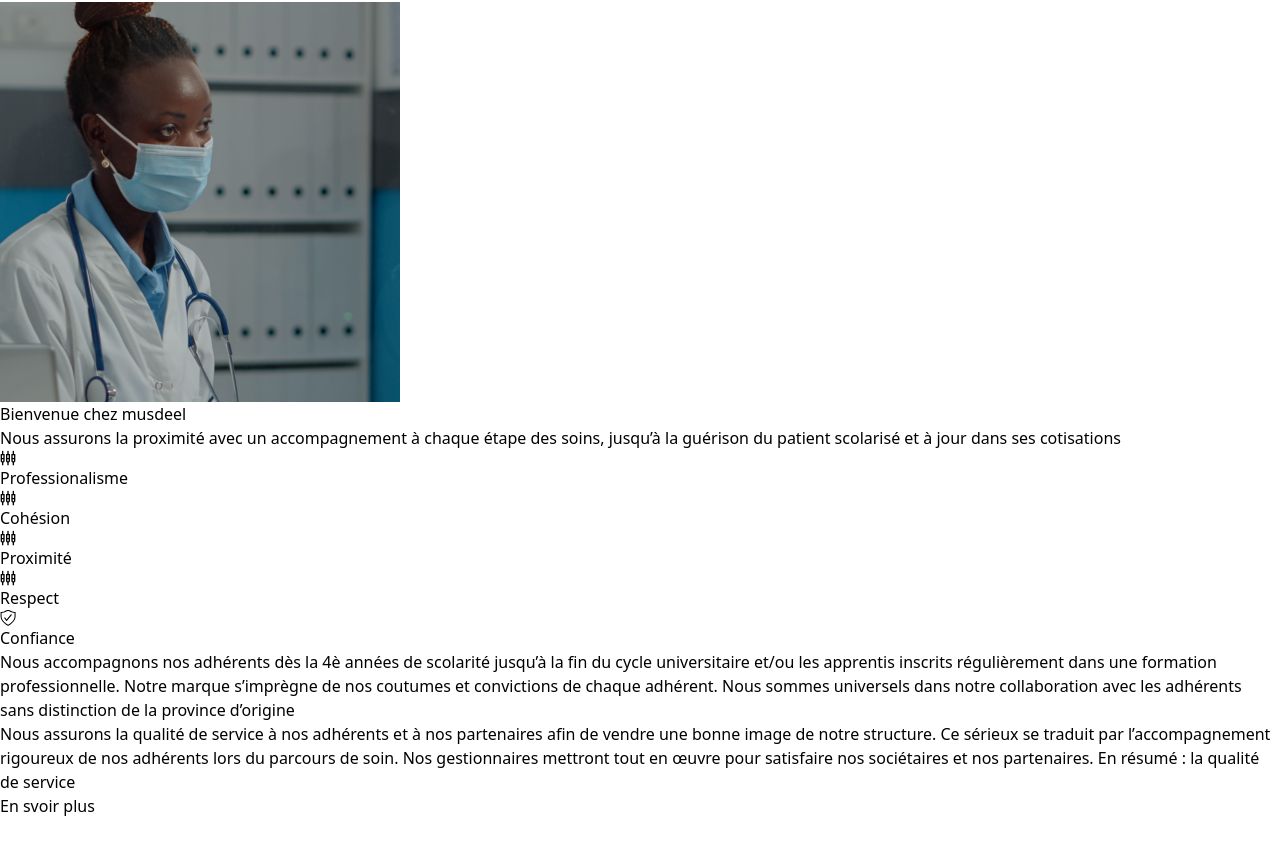
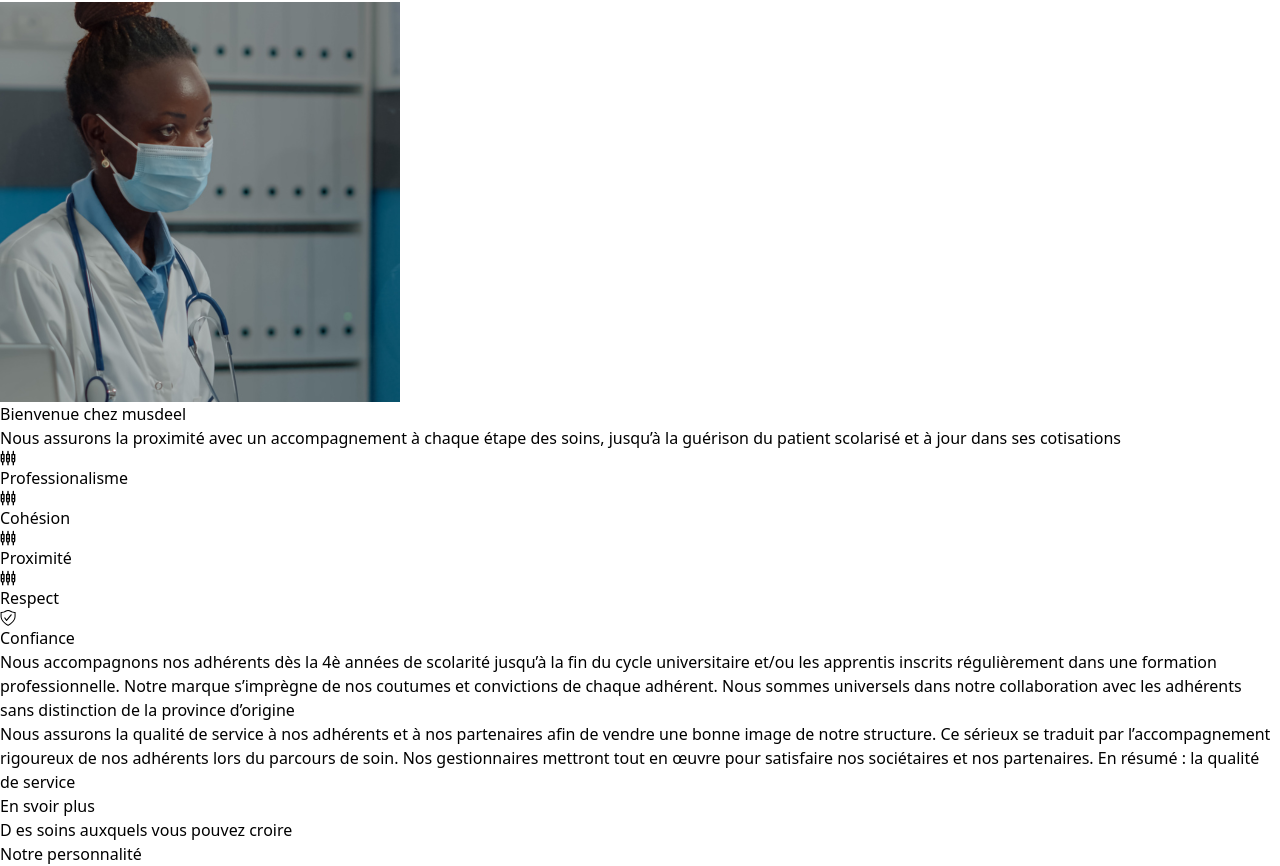
Before and after one commit to rovertnet/Scool, a React (Vite) app: page / in a window 1280 px wide. Shown: the part 540-1406 px from the top of the page. Before the commit the page ends 1358 px from the top, so only its background shows below. Built offline with nearby package versions, Linux system fonts and the light colour scheme.

Commit message:
another commit

```diff
--- a/src/pages/Home.jsx
+++ b/src/pages/Home.jsx
@@ -2,6 +2,7 @@ import { Outlet } from "react-router-dom";
 import Menu from "../component/cHeader/Menu";
 import Banner from "../component/cAbout/Banner";
 import About from "../component/cHome/About";
+import Person from "../component/cHome/Person";
 
 const Home = () => {
   return (
@@ -12,6 +13,7 @@ const Home = () => {
 
       <Banner />
       <About />
+      <Person />
     </>
   );
 };
```
